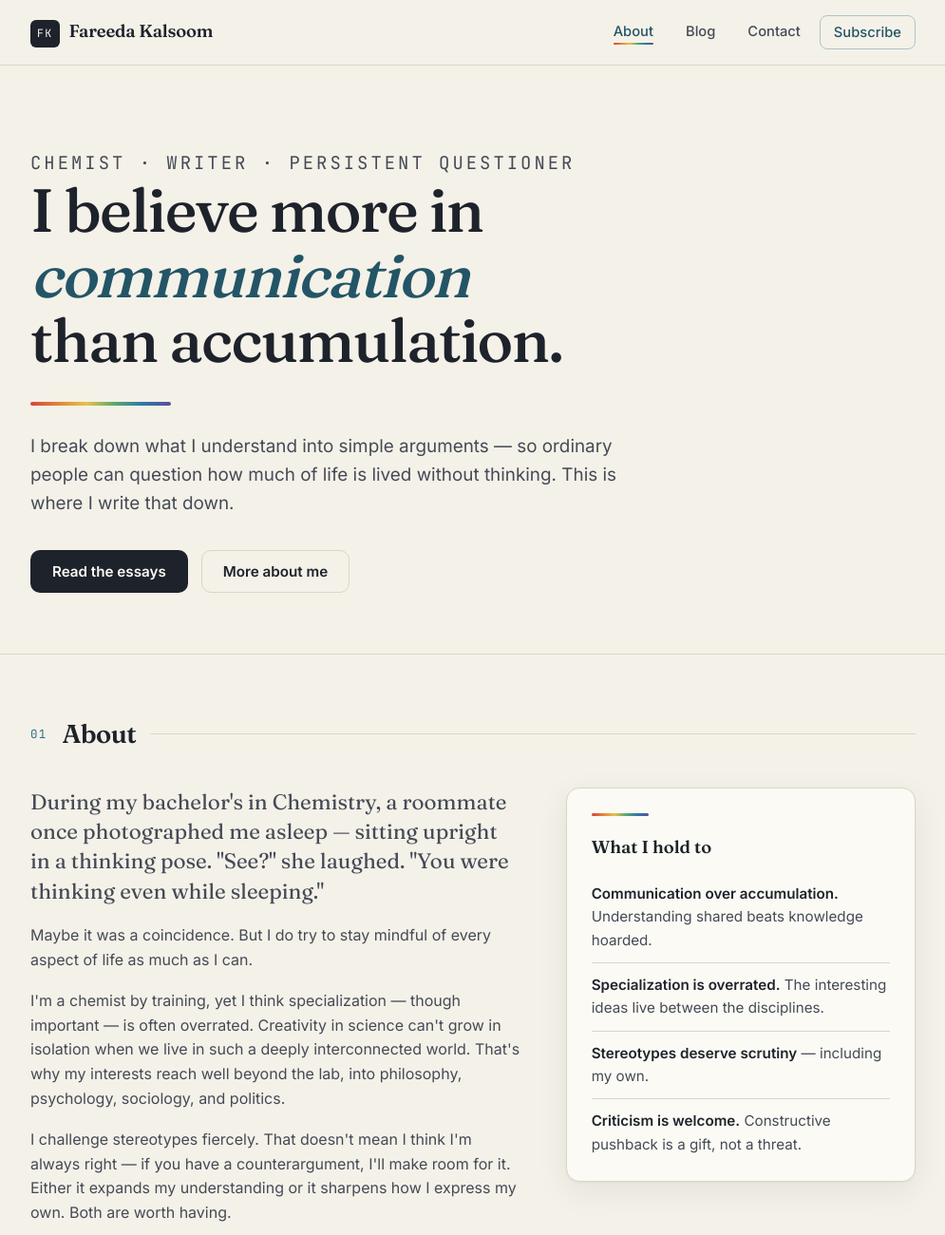
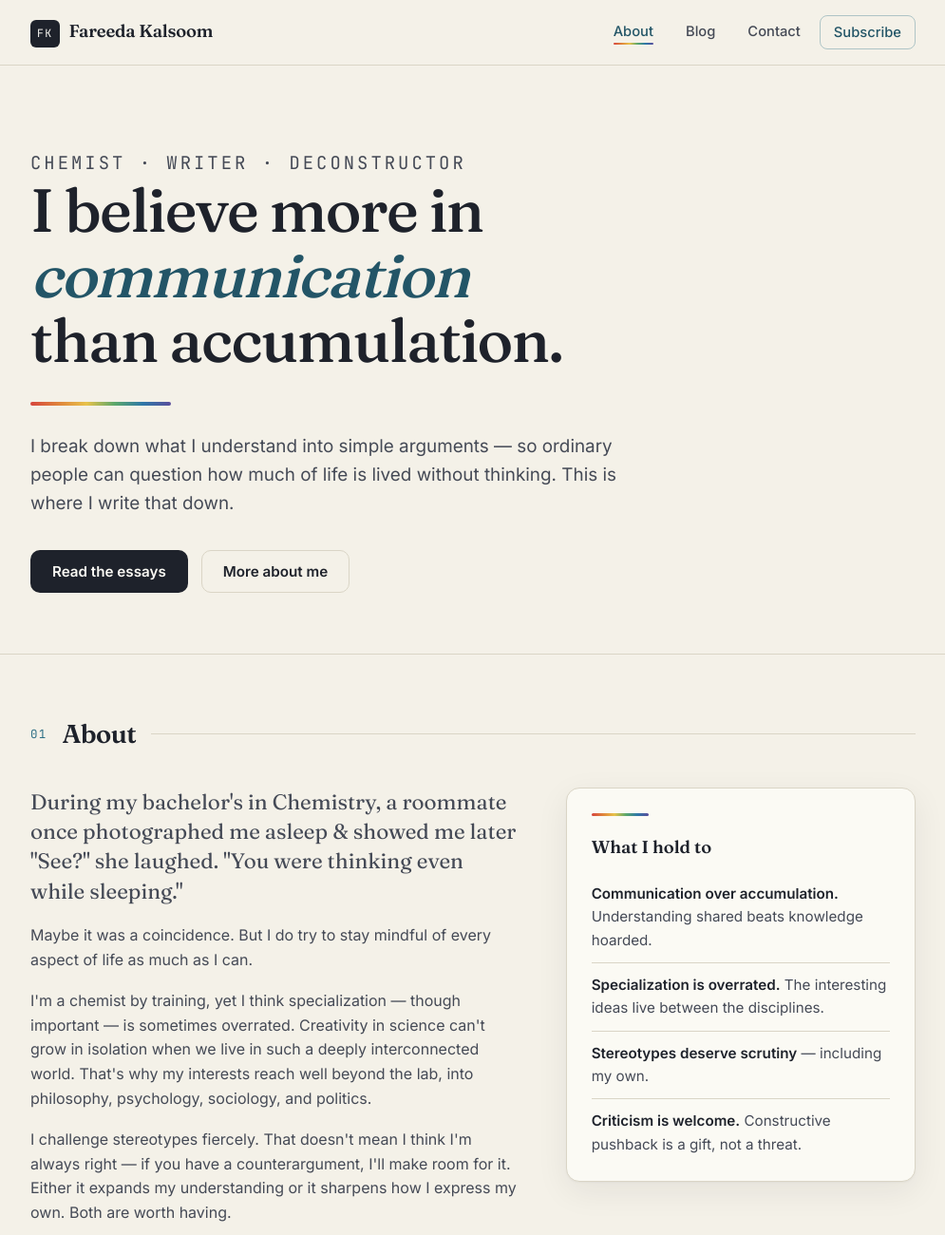
Before and after one commit to fareeda01/fareeda01.github.io, a plain HTML site: page index.html in a window 1280 px wide. Shown: the top 1300 px of the page at 95% size, without its empty margins (142-1137 px from the left). Drawn offline with Linux system fonts and the light colour scheme.

Commit message:
Update index.html

```diff
--- a/index.html
+++ b/index.html
@@ -4,7 +4,7 @@
 <meta charset="UTF-8">
 <meta name="viewport" content="width=device-width, initial-scale=1.0">
 <title>Fareeda Kalsoom — Thinking out loud</title>
-<meta name="description" content="A chemist by training, a thinker by habit. Essays on communication, philosophy, psychology, and challenging the stereotypes we live by.">
+<meta name="description" content="A computational chemist by training, a thinker by nature. Essays on communication, philosophy, psychology, and challenging the stereotypes we live by.">
 <link rel="preconnect" href="https://fonts.googleapis.com">
 <link rel="preconnect" href="https://fonts.gstatic.com" crossorigin>
 <link href="https://fonts.googleapis.com/css2?family=Fraunces:opsz,wght@9..144,400;9..144,500;9..144,600;9..144,700&family=Inter:wght@400;500;600&family=JetBrains+Mono:wght@400;500&display=swap" rel="stylesheet">
@@ -233,7 +233,7 @@
 <main id="home" class="view show">
   <div class="wrap">
     <div class="hero">
-      <p class="eyebrow">Chemist · Writer · Persistent questioner</p>
+      <p class="eyebrow">Chemist · Writer · Deconstructor</p>
       <h1>I believe more in <em>communication</em> than accumulation.</h1>
       <span class="underline"></span>
       <p>I break down what I understand into simple arguments — so ordinary people can question how much of life is lived without thinking. This is where I write that down.</p>
@@ -253,9 +253,9 @@
       </div>
       <div class="about-grid">
         <div>
-          <p class="lede">During my bachelor's in Chemistry, a roommate once photographed me asleep — sitting upright in a thinking pose. "See?" she laughed. "You were thinking even while sleeping."</p>
+          <p class="lede">During my bachelor's in Chemistry, a roommate once photographed me asleep & showed me later "See?" she laughed. "You were thinking even while sleeping."</p>
           <p>Maybe it was a coincidence. But I do try to stay mindful of every aspect of life as much as I can.</p>
-          <p>I'm a chemist by training, yet I think specialization — though important — is often overrated. Creativity in science can't grow in isolation when we live in such a deeply interconnected world. That's why my interests reach well beyond the lab, into philosophy, psychology, sociology, and politics.</p>
+          <p>I'm a chemist by training, yet I think specialization — though important — is sometimes overrated. Creativity in science can't grow in isolation when we live in such a deeply interconnected world. That's why my interests reach well beyond the lab, into philosophy, psychology, sociology, and politics.</p>
           <p>I challenge stereotypes fiercely. That doesn't mean I think I'm always right — if you have a counterargument, I'll make room for it. Either it expands my understanding or it sharpens how I express my own. Both are worth having.</p>
         </div>
         <aside class="card-note">
```
